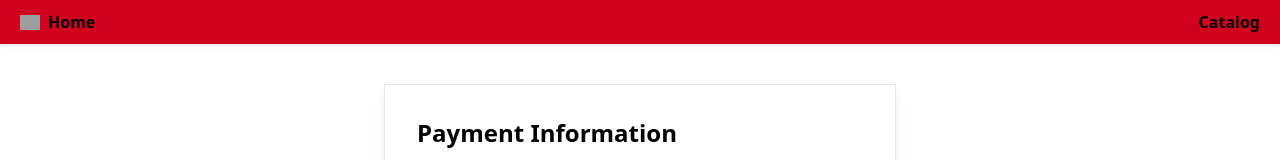
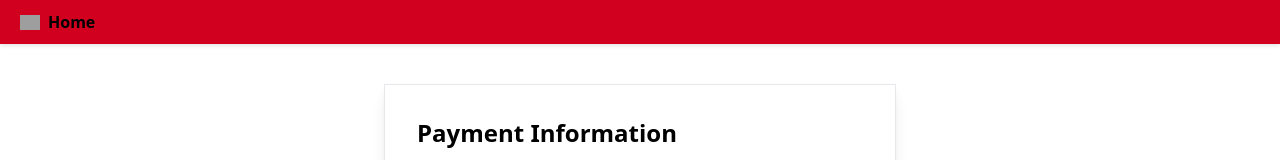
Before and after one commit to sirawan1003/Bobmart_MZ, a website: page src/payment.html in a window 1280 px wide. Shown: the top 160 px of the page. Drawn offline with nearby package versions, Linux system fonts and the light colour scheme; grey boxes are pictures that could not be loaded.

Commit message:
delete update

```diff
--- a/src/payment.html
+++ b/src/payment.html
@@ -70,7 +70,6 @@
             <img src="https://cdn-icons-png.flaticon.com/512/25/25694.png" alt="Home Icon" width="20">
             <a href="index.html">Home</a>
         </div>
-        <a href="catalog.html">Catalog</a>
     </div>
 
     <!-- Payment Form -->
```
